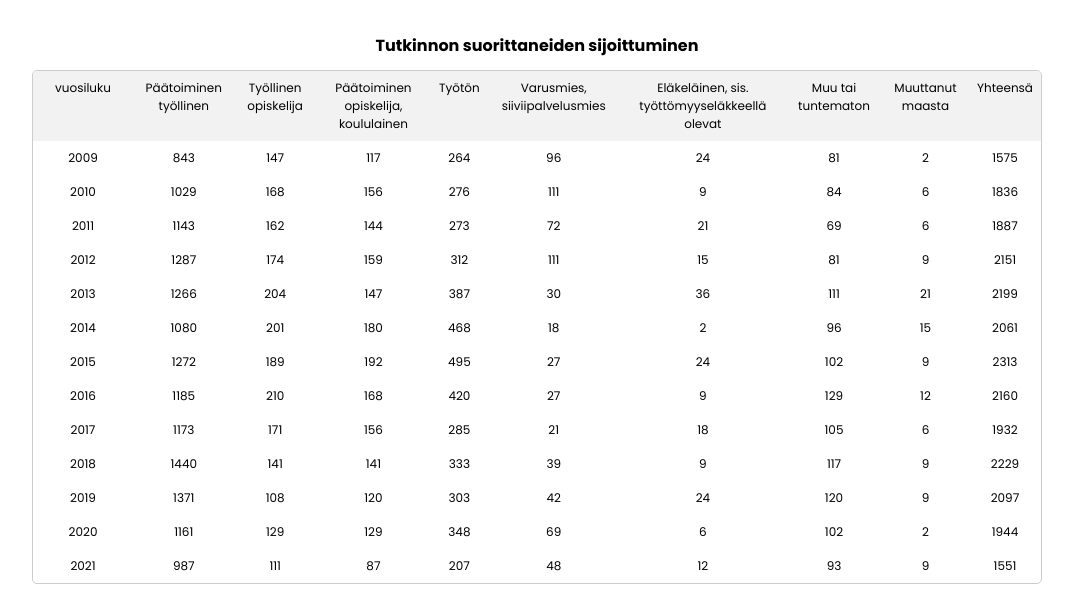
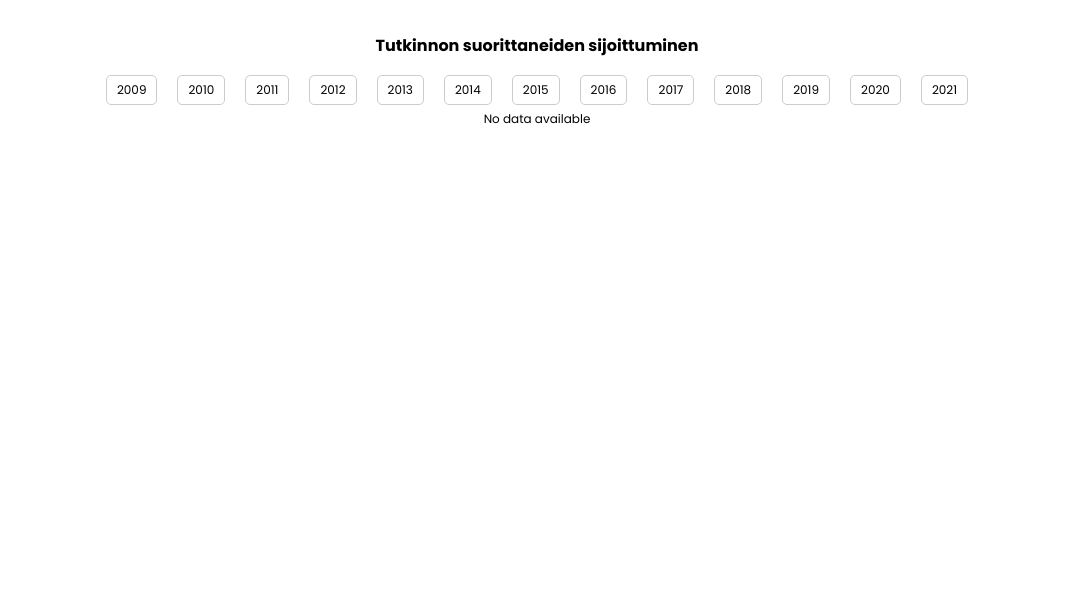
Before and after one commit to Hakkerikakkeri/Salpauslista, a Vue app in the folder salpauslista/: page / in a window 1280 px wide. Shown: the part 278-879 px from the top of the page, without its empty margins (103-1176 px from the left). After the commit the page ends 800 px from the top, so only its background shows below. Built offline with nearby package versions, Linux system fonts and the light colour scheme.

Commit message:
- Data formatter works

```diff
--- a/salpauslista/src/assets/main.css
+++ b/salpauslista/src/assets/main.css
@@ -70,6 +70,7 @@
   border: 1px solid #ccc;
   border-radius: 5px;
   overflow: auto;
+  margin-top: 20px;
 }
 
 .excel-table {
--- a/salpauslista/src/components/TheWelcome.vue
+++ b/salpauslista/src/components/TheWelcome.vue
@@ -1,18 +1,25 @@
 <template>
   <div class="container">
     <h1 class="title">Tutkinnon suorittaneiden sijoittuminen</h1>
-    <div v-if="jsonData" class="data-container">
+    <div class="years-container">
+      <div class="year" v-for="year in validYears" :key="year" @click="showAlaData(year)">
+        {{ year }}
+      </div>
+    </div>
+    <div v-if="filteredAlaEntries.length > 0" class="data-container">
       <div class="excel-table">
         <div class="excel-row header-row">
           <div class="excel-cell" v-for="(header, index) in headers" :key="index">{{ header }}</div>
         </div>
 
-        <template v-for="(rowData, rowIndex) in jsonData['Kohde 1']" :key="rowIndex">
-          <div class="excel-row" v-if="!rowData.hasOwnProperty('ala') && rowData.hasOwnProperty('vuosiluku')">
-            <div class="excel-cell" v-for="(value, key) in rowData" :key="key">
-              {{ value === '1-4' ? 2 : value }}
+        <template v-for="(yearData, yearIndex) in filteredAlaEntries" :key="yearIndex">
+          <template v-for="(rowData, rowIndex) in yearData" :key="rowIndex">
+            <div class="excel-row">
+              <div class="excel-cell" v-for="(value, key) in rowData" :key="key">
+                {{ value === '1-4' ? 2 : value }}
+              </div>
             </div>
-          </div>
+          </template>
         </template>
       </div>
     </div>
@@ -21,12 +28,68 @@
 </template>
 
 <script setup lang="ts">
-import { ref } from 'vue';
+import { ref, computed } from 'vue';
 import jsonData from '../data/tilastovuosi2.json';
 
 const headers = Object.values(jsonData['Kohde 1'][0]);
 
-const openYears = ref(Array(jsonData['Kohde 1'].length).fill(false));
+const validYears = Array.from({ length: 13 }, (_, index) => (2009 + index).toString());
 
+const selectedYear = ref<string|null>(null);
 
+const filteredAlaEntries = computed(() => {
+  if (selectedYear.value) {
+    const data = jsonData['Kohde 1'];
+    const filteredData = [];
+    let foundSelectedYear = false;
+    let yearData = [];
+
+    for (const row of data) {
+      if (row['vuosiluku'] === selectedYear.value) {
+        foundSelectedYear = true;
+      } else if (foundSelectedYear) {
+        if (row['vuosiluku']) {
+          filteredData.push(yearData);
+          yearData = [];
+          break;
+        }
+        yearData.push(row);
+      }
+    }
+
+    if (yearData.length > 0) {
+      filteredData.push(yearData);
+    }
+
+    return filteredData;
+  } else {
+    return [];
+  }
+});
+
+function showAlaData(year: string) {
+  selectedYear.value = year;
+}
 </script>
+
+<style scoped>
+
+.years-container {
+  display: flex;
+  flex-wrap: wrap;
+  gap: 10px;
+  justify-content: center;
+}
+
+.year {
+  cursor: pointer;
+  padding: 5px 10px;
+  border: 1px solid #ccc;
+  border-radius: 5px;
+  margin: 5px; /* Add margin for better spacing */
+}
+
+.year:hover {
+  background-color: #f0f0f0;
+}
+</style>
```
